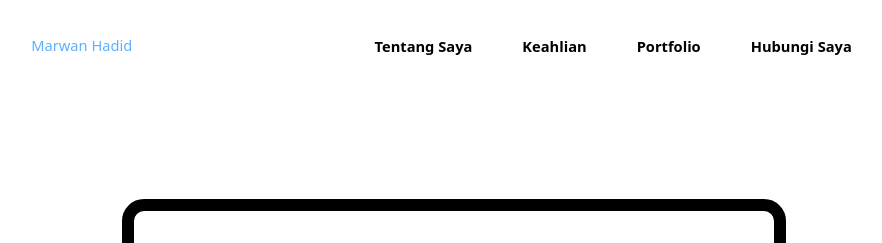
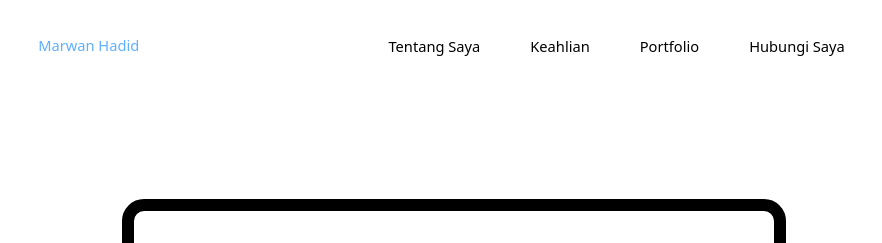
Before and after one commit to marwan-pixel/personal-web, a plain HTML site: page index.html in a window 1280 px wide. Shown: the top 243 px of the page, without its empty margins (186-1068 px from the left). Drawn offline with Linux system fonts and the light colour scheme.

Commit message:
update 4

```diff
--- a/style.css
+++ b/style.css
@@ -47,7 +47,7 @@ nav {
   transition: 0.3s;
   background-color: white;
   z-index: 4;
-  font-weight: bold;
+  font-weight: 400;
 }
 
 nav ul {
```
